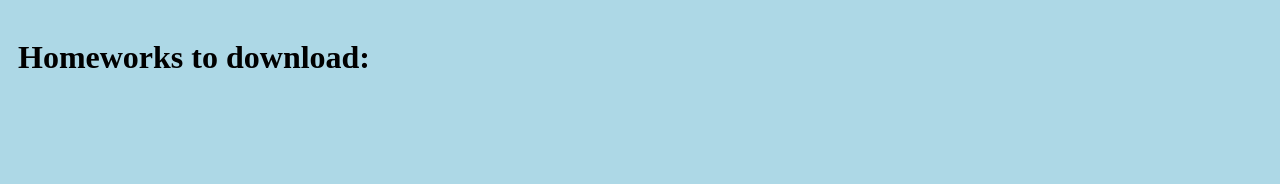
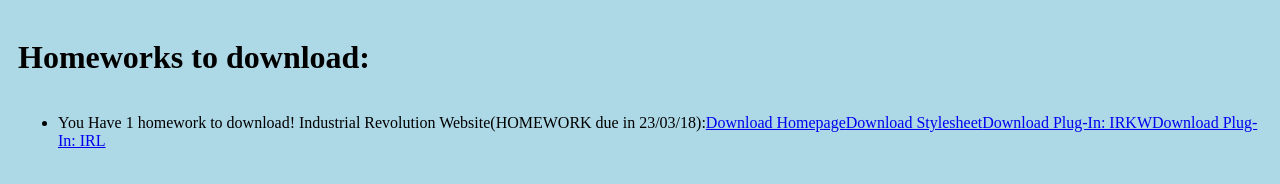
Before and after one commit to SummerCourse17/history_homework_download_webpage_for_website_download_view_1234_choose, a plain HTML site: page download-online.html in a window 1280 px wide. Drawn offline with Linux system fonts and the light colour scheme.

Commit message:
Update download-online.html

```diff
--- a/download-online.html
+++ b/download-online.html
@@ -9,6 +9,7 @@
     <!--<ul>
       <li>You Have 1 homework to download! Industrial Revolution Website(HOMEWORK due in 23/03/18):<a href="start.html" download>Download Now!</a></li>
     </ul>-->
+    <ul><li>You Have 1 homework to download! Industrial Revolution Website(HOMEWORK due in 23/03/18):<a href="index.html" download>Download Homepage</a><a href="style.css" download>Download Stylesheet</a><a href="irkw.pdf" download>Download Plug-In: IRKW</a><a href="irl.pdf" download>Download Plug-In: IRL</a></li></ul>
     <style>
       body{
         font-family: "Tempus Sans ITC";
```
